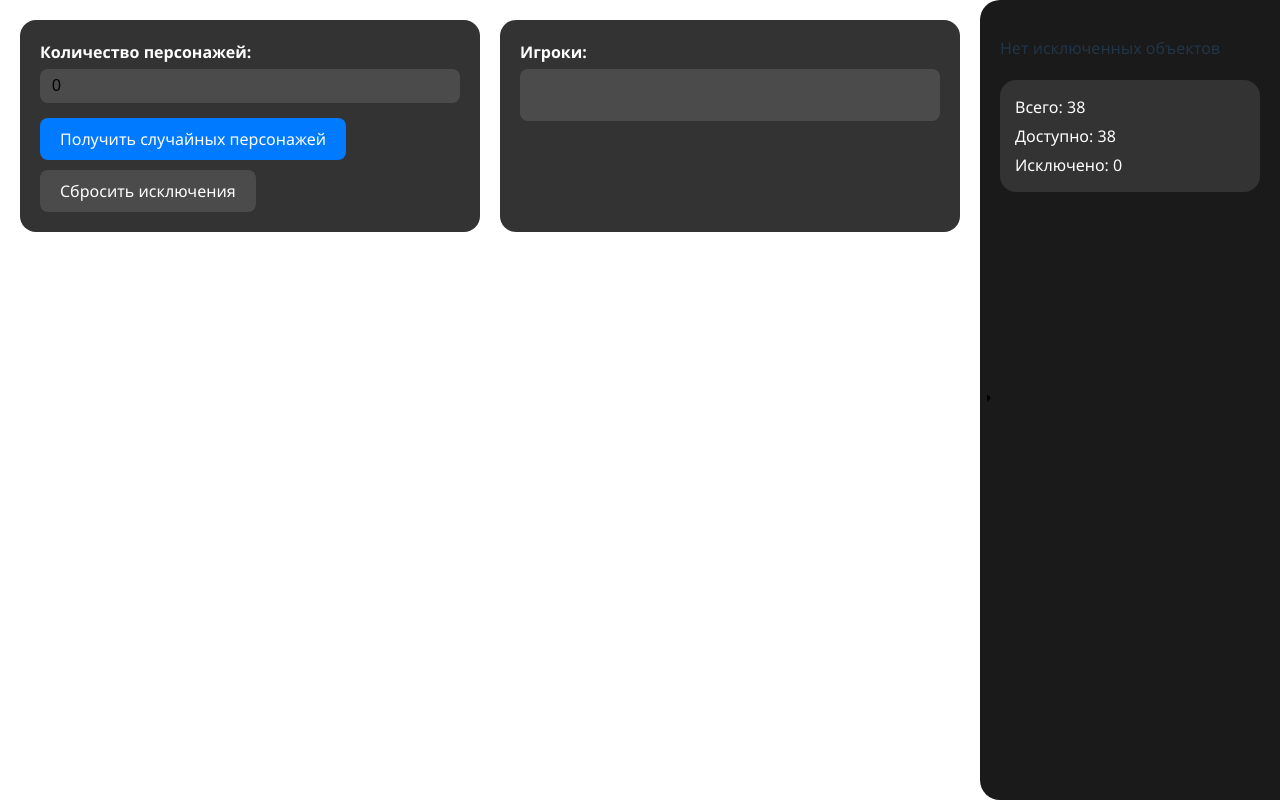
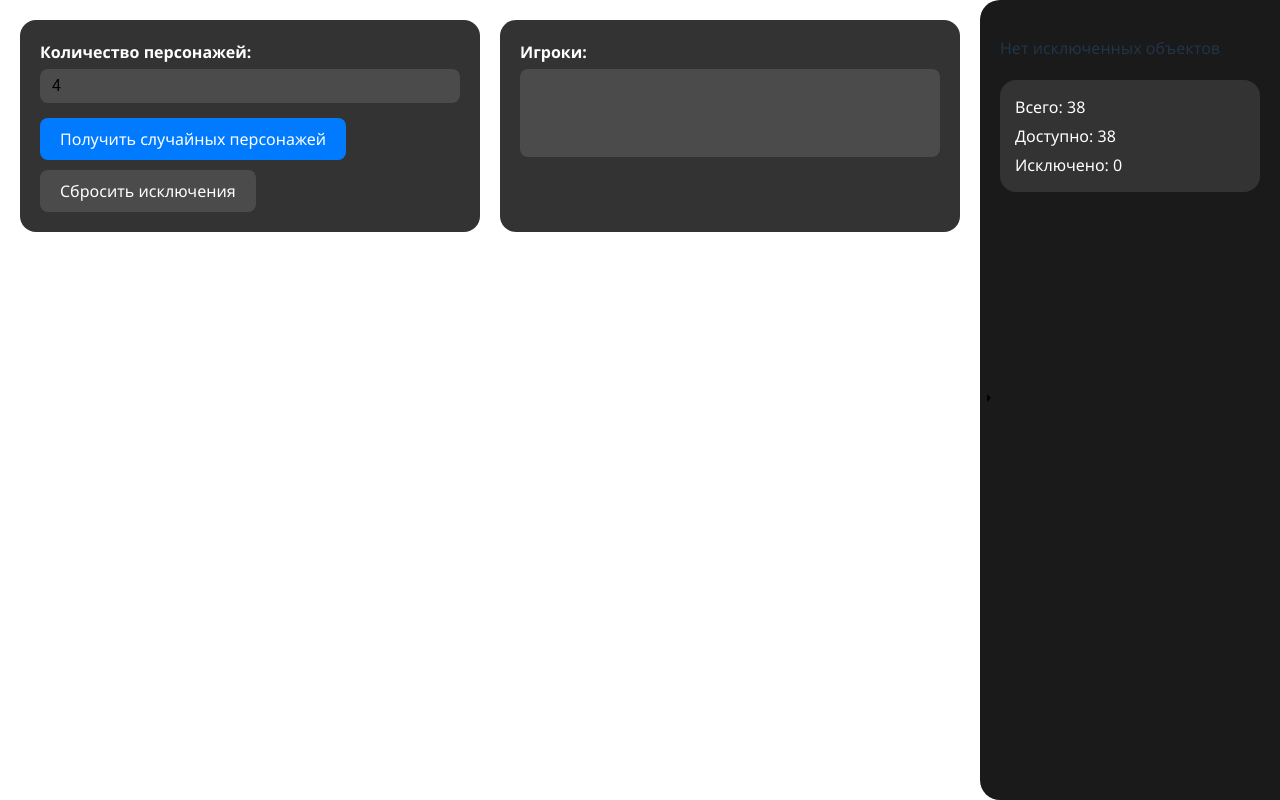
Before and after one commit to danillukin161100/dl-hero-rand, a React (Vite) app: page / in a window 1280 px wide. Built offline with nearby package versions, Linux system fonts and the light colour scheme.

Commit message:
fix players rows

```diff
--- a/src/App.tsx
+++ b/src/App.tsx
@@ -37,9 +37,11 @@ function App() {
   const { error } = useAppSelector((state) => state.global);
   const availableHeroes = useAppSelector(getAvailableHeroes);
 
-  const [count, setCount] = useState(players.length ?? 4);
+  const [count, setCount] = useState(players.length > 0 ? players.length : 4);
   const [isShowRightSide, setShowRightSide] = useState(true);
-  const [playersTextareaRows, setPlayersTextareaRows] = useState<number>(players.length ?? 4);
+  const [playersTextareaRows, setPlayersTextareaRows] = useState<number>(
+    players.length > 0 ? players.length : 4,
+  );
 
   const playersRef = useRef<HTMLTextAreaElement>(null);
   const delayRef = useRef<number | null>(null);
```
